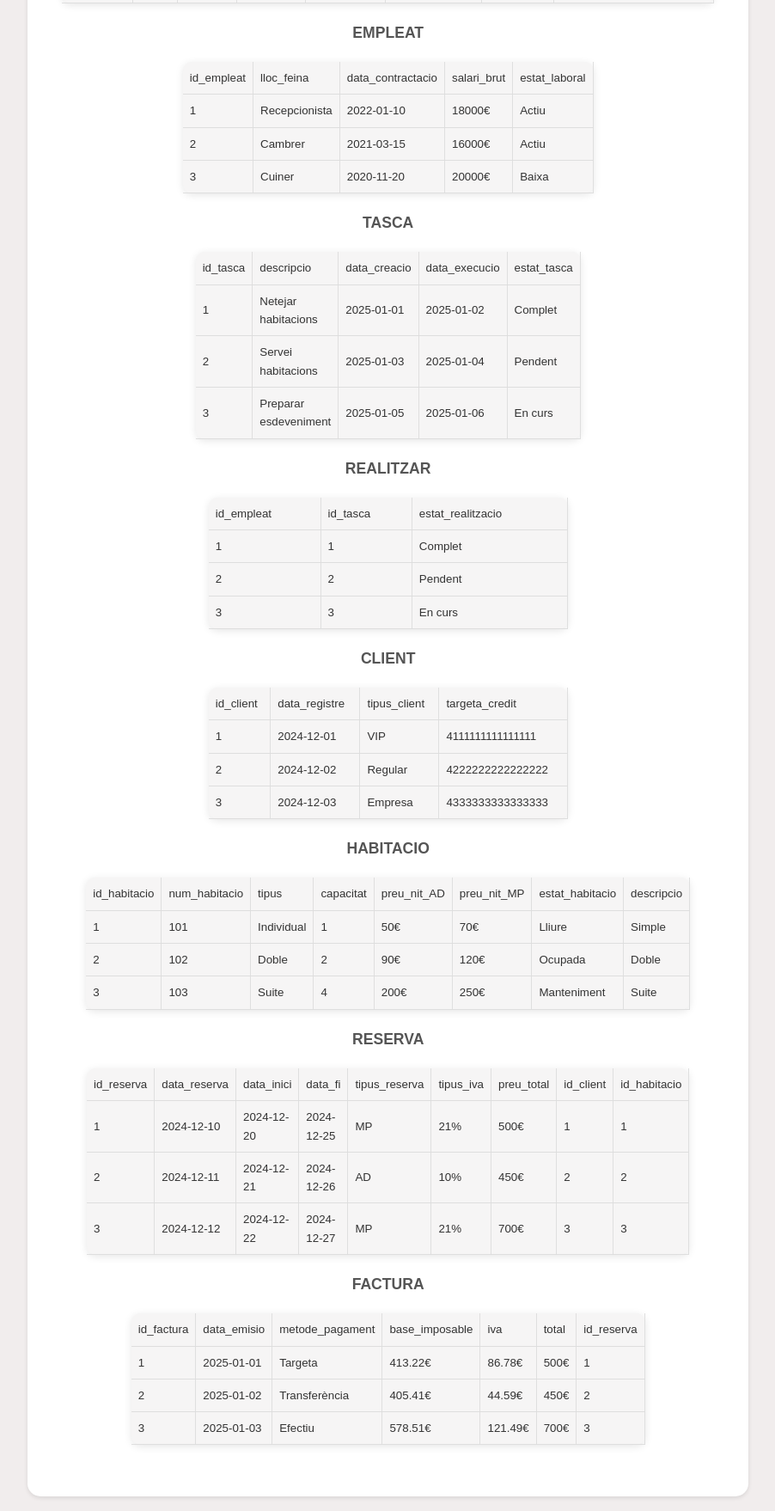
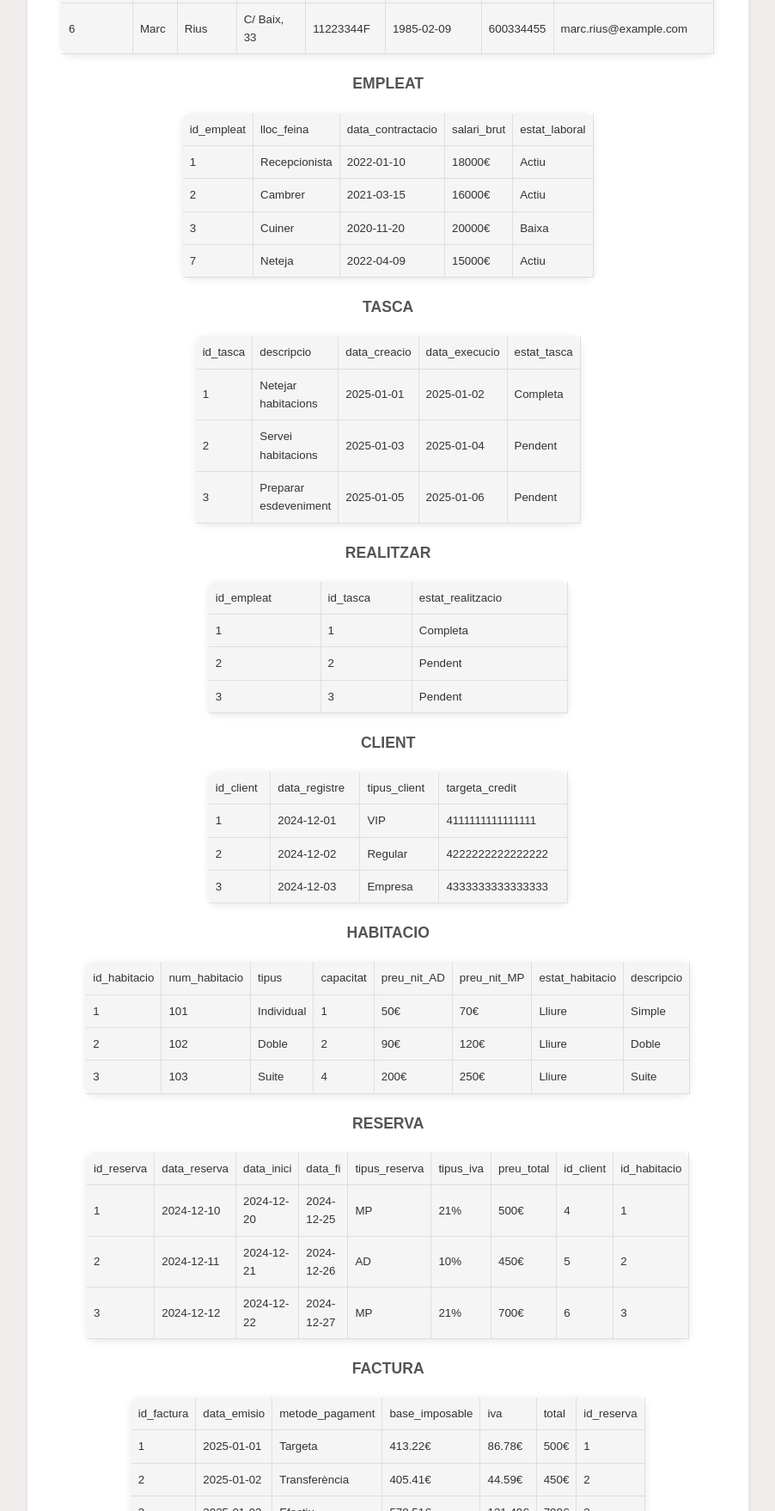
Before and after one commit to Clara-dam/ClaraPedrero_Projecte_GestioHotel, a plain HTML site: page DissenyBBDD.html in a window 1280 px wide. Shown: the part 3421-5179 px from the top of the page at 86% size, without its empty margins (192-1094 px from the left). Drawn offline with Linux system fonts and the light colour scheme.

Commit message:
Update DissenyBBDD.html

```diff
--- a/DissenyBBDD.html
+++ b/DissenyBBDD.html
@@ -109,6 +109,7 @@
         <tr><td>4</td><td>Laura</td><td>García</td><td>C/ Pau, 8</td><td>22334455D</td><td>1988-04-12</td><td>600432109</td><td>lauragarcia@example.com</td></tr>
         <tr><td>5</td><td>Joan</td><td>López</td><td>C/ Sol, 20</td><td>11223344E</td><td>1982-09-25</td><td>600876543</td><td>joanlopez@example.com</td></tr>
         <tr><td>6</td><td>Rosa</td><td>Martínez</td><td>C/ Lluna, 5</td><td>55667788F</td><td>1995-11-10</td><td>600345678</td><td>rosamartinez@example.com</td></tr>
+        <tr><td>6</td><td>Marc</td><td>Rius</td><td>C/ Baix, 33</td><td>11223344F</td><td>1985-02-09</td><td>600334455</td><td>marc.rius@example.com</td></tr>
     </tbody>
 </table>
 <p style="text-align: center;"><strong>EMPLEAT</strong></p>
@@ -118,24 +119,25 @@
         <tr><td>1</td><td>Recepcionista</td><td>2022-01-10</td><td>18000€</td><td>Actiu</td></tr>
         <tr><td>2</td><td>Cambrer</td><td>2021-03-15</td><td>16000€</td><td>Actiu</td></tr>
         <tr><td>3</td><td>Cuiner</td><td>2020-11-20</td><td>20000€</td><td>Baixa</td></tr>
+        <tr><td>7</td><td>Neteja</td><td>2022-04-09</td><td>15000€</td><td>Actiu</td></tr>
     </tbody>
 </table>
 <p style="text-align: center;"><strong>TASCA</strong></p>
 <table>
     <tbody>
         <tr><td>id_tasca</td><td>descripcio</td><td>data_creacio</td><td>data_execucio</td><td>estat_tasca</td></tr>
-        <tr><td>1</td><td>Netejar habitacions</td><td>2025-01-01</td><td>2025-01-02</td><td>Complet</td></tr>
+        <tr><td>1</td><td>Netejar habitacions</td><td>2025-01-01</td><td>2025-01-02</td><td>Completa</td></tr>
         <tr><td>2</td><td>Servei habitacions</td><td>2025-01-03</td><td>2025-01-04</td><td>Pendent</td></tr>
-        <tr><td>3</td><td>Preparar esdeveniment</td><td>2025-01-05</td><td>2025-01-06</td><td>En curs</td></tr>
+        <tr><td>3</td><td>Preparar esdeveniment</td><td>2025-01-05</td><td>2025-01-06</td><td>Pendent</td></tr>
     </tbody>
 </table>
 <p style="text-align: center;"><strong>REALITZAR</strong></p>
 <table>
     <tbody>
         <tr><td>id_empleat</td><td>id_tasca</td><td>estat_realitzacio</td></tr>
-        <tr><td>1</td><td>1</td><td>Complet</td></tr>
+        <tr><td>1</td><td>1</td><td>Completa</td></tr>
         <tr><td>2</td><td>2</td><td>Pendent</td></tr>
-        <tr><td>3</td><td>3</td><td>En curs</td></tr>
+        <tr><td>3</td><td>3</td><td>Pendent</td></tr>
     </tbody>
 </table>
 <p style="text-align: center;"><strong>CLIENT</strong></p>
@@ -152,17 +154,17 @@
     <tbody>
         <tr><td>id_habitacio</td><td>num_habitacio</td><td>tipus</td><td>capacitat</td><td>preu_nit_AD</td><td>preu_nit_MP</td><td>estat_habitacio</td><td>descripcio</td></tr>
         <tr><td>1</td><td>101</td><td>Individual</td><td>1</td><td>50€</td><td>70€</td><td>Lliure</td><td>Simple</td></tr>
-        <tr><td>2</td><td>102</td><td>Doble</td><td>2</td><td>90€</td><td>120€</td><td>Ocupada</td><td>Doble</td></tr>
-        <tr><td>3</td><td>103</td><td>Suite</td><td>4</td><td>200€</td><td>250€</td><td>Manteniment</td><td>Suite</td></tr>
+        <tr><td>2</td><td>102</td><td>Doble</td><td>2</td><td>90€</td><td>120€</td><td>Lliure</td><td>Doble</td></tr>
+        <tr><td>3</td><td>103</td><td>Suite</td><td>4</td><td>200€</td><td>250€</td><td>Lliure</td><td>Suite</td></tr>
     </tbody>
 </table>
 <p style="text-align: center;"><strong>RESERVA</strong></p>
 <table>
     <tbody>
         <tr><td>id_reserva</td><td>data_reserva</td><td>data_inici</td><td>data_fi</td><td>tipus_reserva</td><td>tipus_iva</td><td>preu_total</td><td>id_client</td><td>id_habitacio</td></tr>
-        <tr><td>1</td><td>2024-12-10</td><td>2024-12-20</td><td>2024-12-25</td><td>MP</td><td>21%</td><td>500€</td><td>1</td><td>1</td></tr>
-        <tr><td>2</td><td>2024-12-11</td><td>2024-12-21</td><td>2024-12-26</td><td>AD</td><td>10%</td><td>450€</td><td>2</td><td>2</td></tr>
-        <tr><td>3</td><td>2024-12-12</td><td>2024-12-22</td><td>2024-12-27</td><td>MP</td><td>21%</td><td>700€</td><td>3</td><td>3</td></tr>
+        <tr><td>1</td><td>2024-12-10</td><td>2024-12-20</td><td>2024-12-25</td><td>MP</td><td>21%</td><td>500€</td><td>4</td><td>1</td></tr>
+        <tr><td>2</td><td>2024-12-11</td><td>2024-12-21</td><td>2024-12-26</td><td>AD</td><td>10%</td><td>450€</td><td>5</td><td>2</td></tr>
+        <tr><td>3</td><td>2024-12-12</td><td>2024-12-22</td><td>2024-12-27</td><td>MP</td><td>21%</td><td>700€</td><td>6</td><td>3</td></tr>
     </tbody>
 </table>
 <p style="text-align: center;"><strong>FACTURA</strong></p>
```
